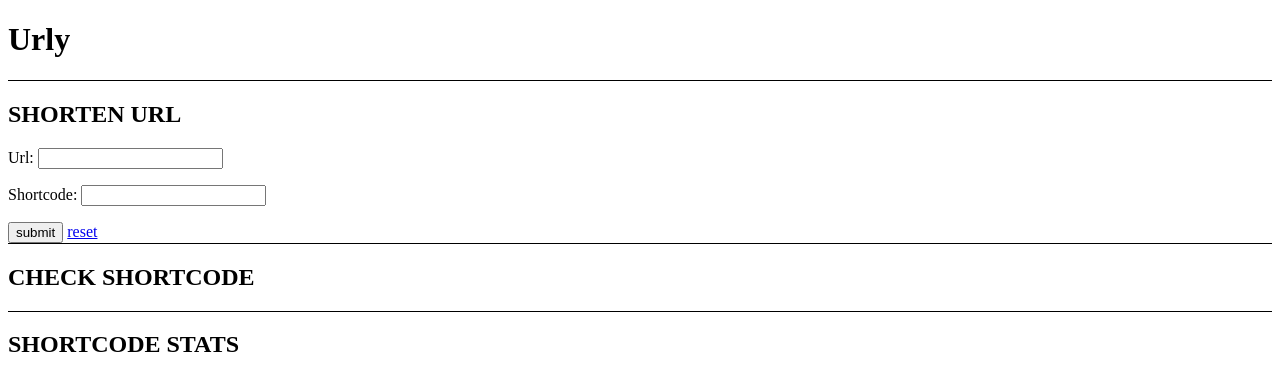
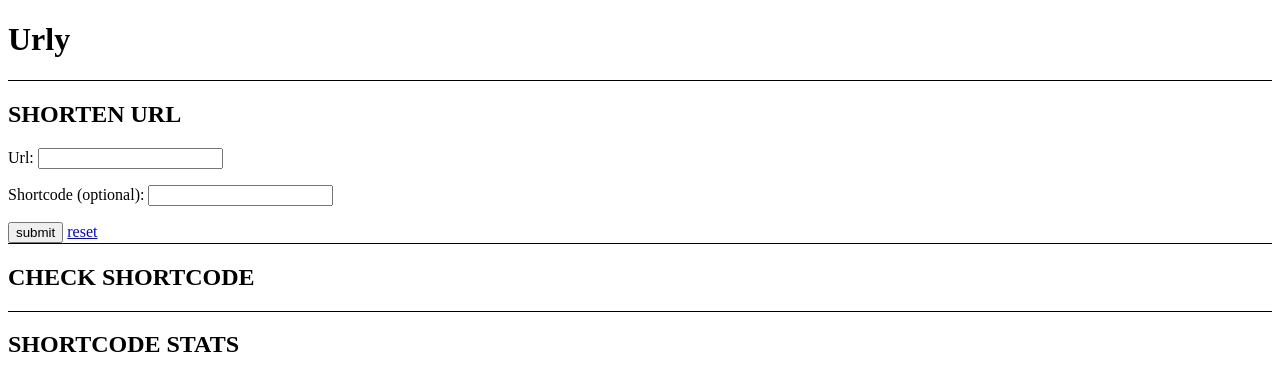
Before and after one commit to oxfos/urly, a Django app: template src/urly/templates/urly/index.html in a window 1280 px wide. Shown: the top 391 px of the page. Run offline with Django 3.2, Linux system fonts and the light colour scheme; the template is opened without the code that fills it: values that come from a table or form of the project are taken from there, others are empty; parts of the project's set-up code (start-up, migrations or seed data) failed here and were passed over.

Commit message:
Cosmetic changes.

```diff
--- a/src/urly/templates/urly/index.html
+++ b/src/urly/templates/urly/index.html
@@ -17,7 +17,7 @@
 
     </p>
     <p>
-        <label for="id_shortcode">Shortcode:</label>
+        <label for="id_shortcode">Shortcode (optional):</label>
         <input type="text" name="shortcode" maxlength="6" id="id_shortcode">
         {{ form.shortcode.errors }}
     </p>
--- a/src/urly/urls.py
+++ b/src/urly/urls.py
@@ -6,7 +6,7 @@ app_name = 'urly'
 
 urlpatterns = [
     path('', views.homepage, name='homepage'),
-    path('shorten/', views.shorten, name='shorten'),
+    path('shorten/', views.get_shortcode, name='shorten'),
     path('400/', views.error_400, name='error_400'),
     path('404/', views.error_404, name='error_404'),
     path('409/', views.error_409, name='error_409'),
```
